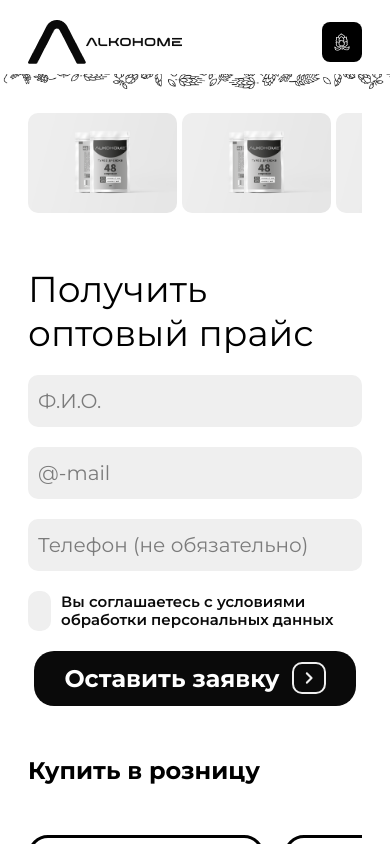
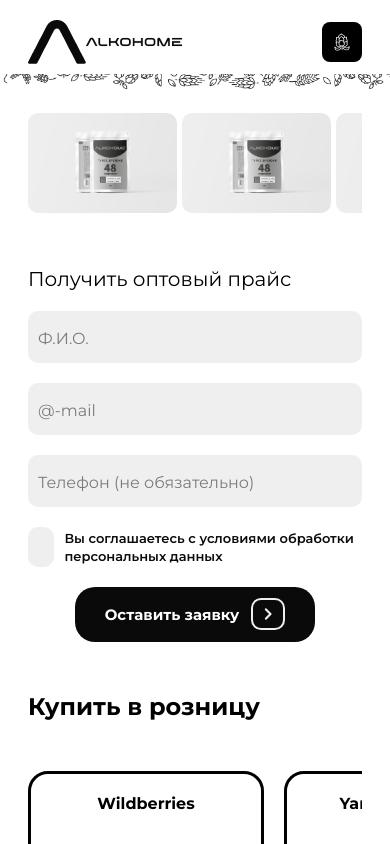
Before and after one commit to Mohammadxoja2005/alkohome, a React (Create React App) app: page / in a window 390 px wide. Shown: the top 844 px of the page. Built offline with nearby package versions, Linux system fonts and the light colour scheme.

Commit message:
did responsiveness to contactform of slider

```diff
--- a/src/pages/home/components/slider/contactform/index.module.scss
+++ b/src/pages/home/components/slider/contactform/index.module.scss
@@ -64,7 +64,6 @@
   line-height: 18px;
 }
 
-
 .form_btn {
   display: flex;
   align-items: center;
@@ -72,7 +71,7 @@
   margin: auto;
   padding: 11.5px 30px;
   border-radius: 20px;
-    background-color: #0A0A0A;
+  background-color: #0a0a0a;
   color: white;
   font-family: montserrat-bold;
   font-size: 24px;
@@ -84,7 +83,47 @@
   display: flex;
   justify-content: center;
   align-items: center;
-    border: 2px solid #EFEFEF;
+  border: 2px solid #efefef;
   padding: 8px 11px;
   border-radius: 10px;
 }
+
+@media screen and (max-width: 1280px) {
+  .form_title {
+    font-size: 36px;
+  }
+}
+
+@media screen and (max-width: 768px) {
+  .form_title {
+    font-size: 24px;
+  }
+
+  .form_input::placeholder {
+    font-size: 16px;
+  }
+
+  .form_chckbox_title {
+    font-size: 13px;
+  }
+
+  .form_btn {
+    font-size: 15px;
+  }
+}
+
+@media screen and (max-width: 480px) {
+  .form_title {
+    font-size: 20px;
+  }
+}
+
+@media screen and (max-width: 360px) {
+  .form_title {
+    font-size: 20px;
+  }
+
+  .form_input::placeholder {
+    font-size: 16px;
+  }
+}
```
Lines whose indentation alone changed are shown as unchanged.
